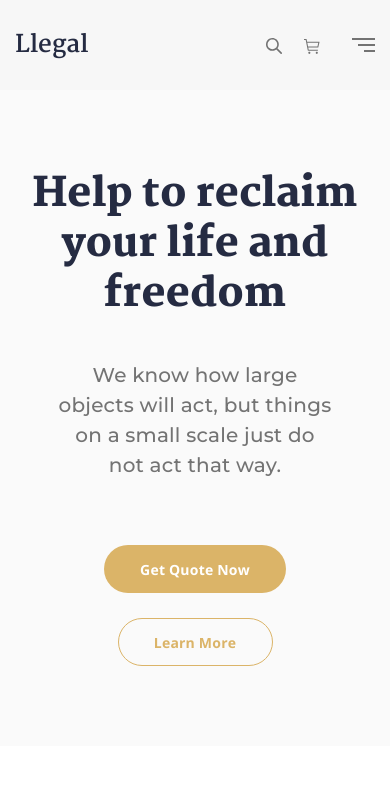
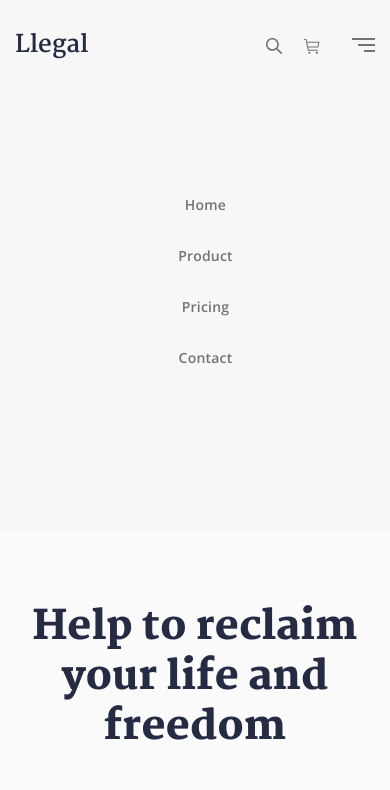
Before and after one commit to MaskinYurii/liegal, a website: page src/index.html in a window 390 px wide. Both pictures are taken after a click on the element 363 px from the left and 45 px from the top of the page. Shown: the top 790 px of the page. Drawn offline with nearby package versions, Linux system fonts and the light colour scheme; files that its build step writes are made by us from their sources.

Commit message:
Add script for burger menu

```diff
--- a/package.json
+++ b/package.json
@@ -20,6 +20,7 @@
   "description": "",
   "dependencies": {
     "gulp-htmlmin": "^5.0.1",
-    "gulp-imagemin": "^7.1.0"
+    "gulp-imagemin": "^7.1.0",
+    "jquery": "^3.6.2"
   }
 }
--- a/src/js/script.js
+++ b/src/js/script.js
@@ -0,0 +1,21 @@
+window.addEventListener('DOMContentLoaded', () => {
+    const menu = document.querySelector('.header__menu'),
+    menuItem = document.querySelectorAll('header__menu-item'),
+    hamburger = document.querySelector('.hamburger');
+    promo = document.querySelector('.promo');
+
+    hamburger.addEventListener('click', () => {
+        hamburger.classList.toggle('hamburger_active');
+        menu.classList.toggle('header__menu_active');
+        promo.classList.toggle('promo_active');
+    });
+
+    menuItem.forEach(item => {
+        item.addEventListener('click', () => {
+            hamburger.classList.toggle('hamburger_active');
+            menu.classList.toggle('header__menu_active');
+            promo.classList.toggle('promo_active')
+
+        })
+    })
+})
--- a/src/sass/blocks/_media.scss
+++ b/src/sass/blocks/_media.scss
@@ -59,6 +59,7 @@
 
     .promo{
         padding: 80px 0;
+        transition: 0.6s;
         &_active{
             padding-top:  513px;
         }
```
Also changed, not shown: dist/css/style.min.css, dist/js/script.js, 1 other file.
